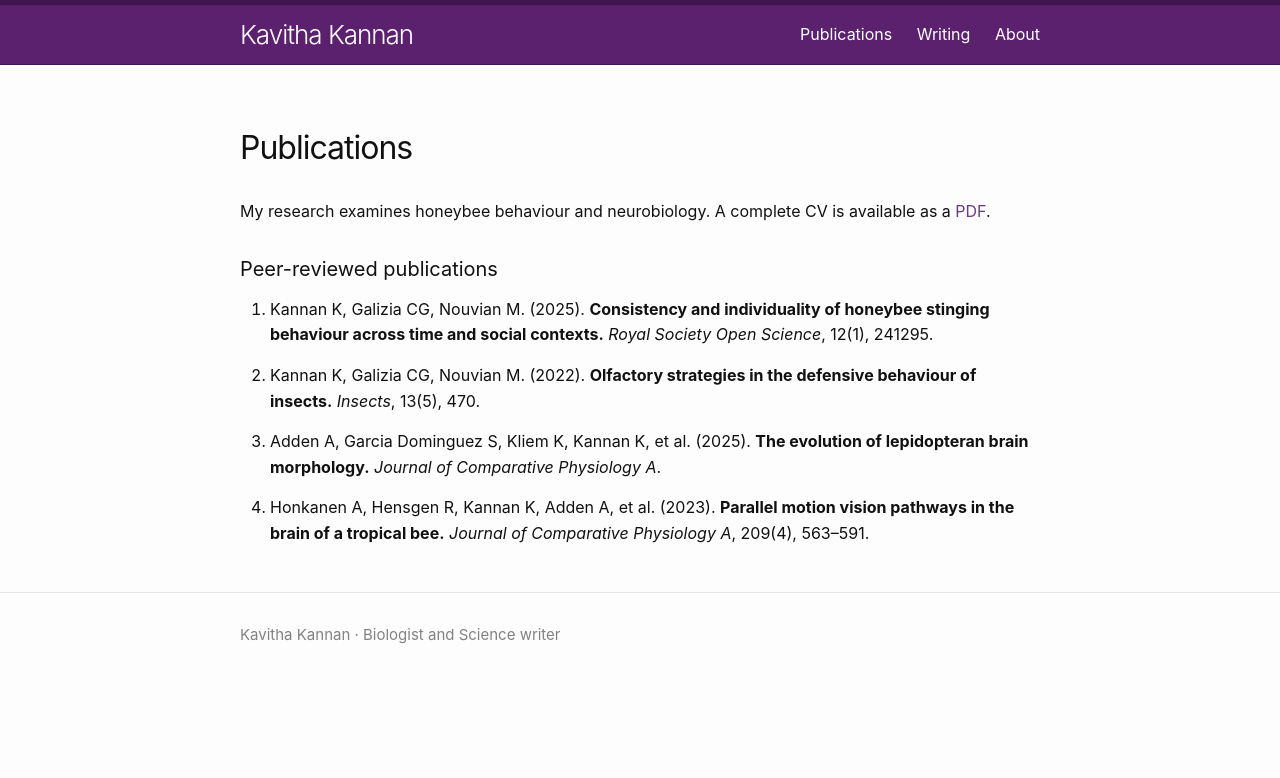
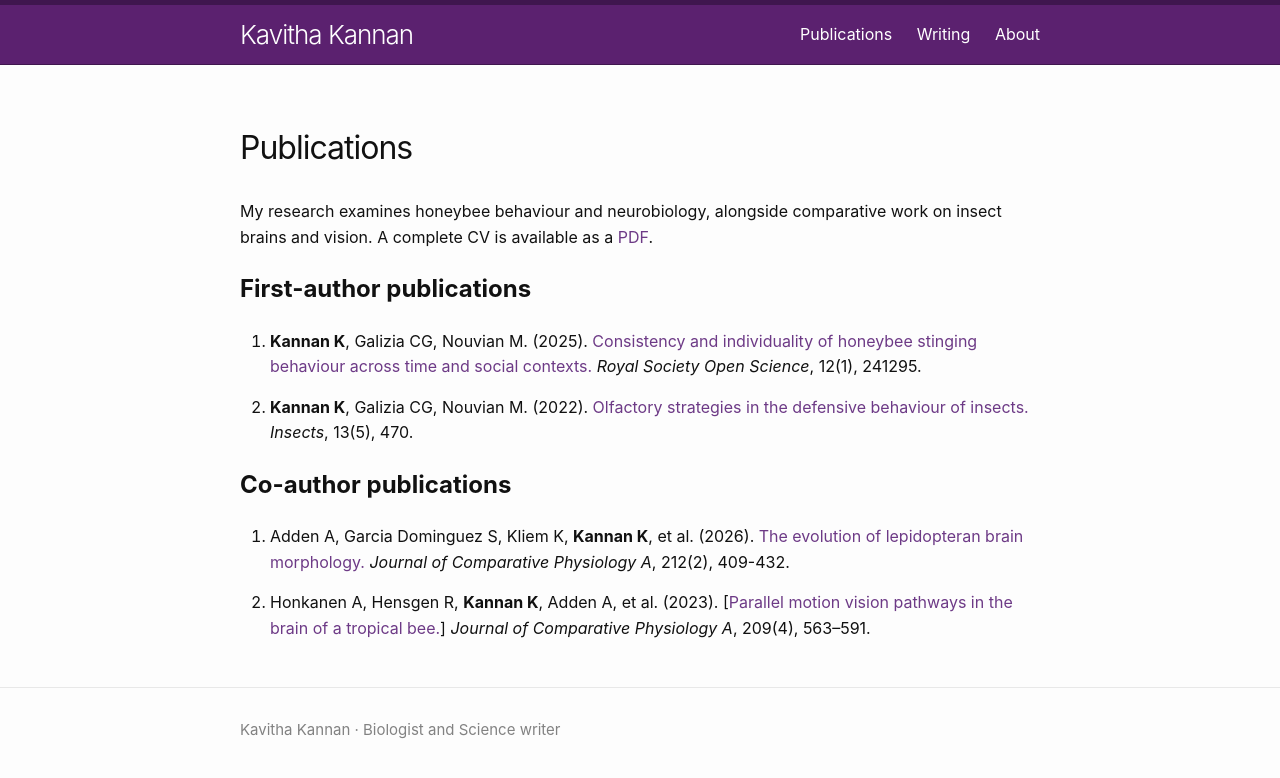
Before and after one commit to buzzingkavs/buzzingkavs.github.io, a Jekyll site: the page built from publications.markdown, in a window 1280 px wide. Shown: the top 778 px of the page. Built offline with Jekyll 4.4.1, drawn with Linux system fonts in a browser that asks for light colours.

Commit message:
Revise publication list with author emphasis and links
Updated publication entries to highlight first authorship and added links to articles.

```diff
--- a/publications.markdown
+++ b/publications.markdown
@@ -3,15 +3,16 @@ layout: page
 title: Publications
 permalink: /publications/
 ---
+My research examines honeybee behaviour and neurobiology, alongside comparative work on insect brains and vision. A complete CV is available as a [PDF](/CV_KavithaKannan_ScienceWriting.pdf).
 
-My research examines honeybee behaviour and neurobiology. A complete CV is available as a [PDF](/CV_KavithaKannan_ScienceWriting.pdf).
+## First-author publications
 
-#### Peer-reviewed publications
+1. **Kannan K**, Galizia CG, Nouvian M. (2025). [Consistency and individuality of honeybee stinging behaviour across time and social contexts.](https://doi.org/10.1098/rsos.241295) *Royal Society Open Science*, 12(1), 241295.
 
-1. Kannan K, Galizia CG, Nouvian M. (2025). **Consistency and individuality of honeybee stinging behaviour across time and social contexts.** *Royal Society Open Science*, 12(1), 241295.
+2. **Kannan K**, Galizia CG, Nouvian M. (2022). [Olfactory strategies in the defensive behaviour of insects.](https://doi.org/10.3390/insects13050470) *Insects*, 13(5), 470.
 
-2. Kannan K, Galizia CG, Nouvian M. (2022). **Olfactory strategies in the defensive behaviour of insects.** *Insects*, 13(5), 470.
+## Co-author publications
 
-3. Adden A, Garcia Dominguez S, Kliem K, Kannan K, et al. (2025). **The evolution of lepidopteran brain morphology.** *Journal of Comparative Physiology A*.
+3. Adden A, Garcia Dominguez S, Kliem K, **Kannan K**, et al. (2026). [The evolution of lepidopteran brain morphology.](https://doi.org/10.1007/s00359-025-01787-w) *Journal of Comparative Physiology A*, 212(2), 409-432.
 
-4. Honkanen A, Hensgen R, Kannan K, Adden A, et al. (2023). **Parallel motion vision pathways in the brain of a tropical bee.** *Journal of Comparative Physiology A*, 209(4), 563–591.
+4. Honkanen A, Hensgen R, **Kannan K**, Adden A, et al. (2023). [[Parallel motion vision pathways in the brain of a tropical bee.](https://doi.org/10.1007/s00359-023-01625-x)] *Journal of Comparative Physiology A*, 209(4), 563–591.
```
